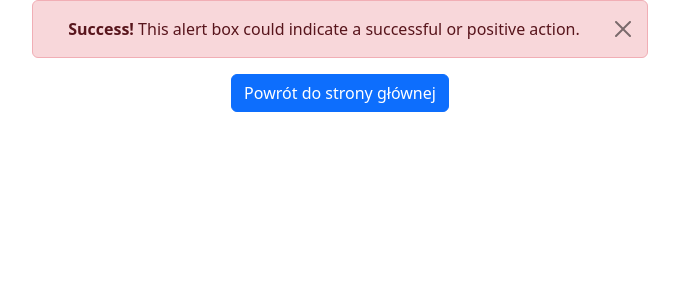
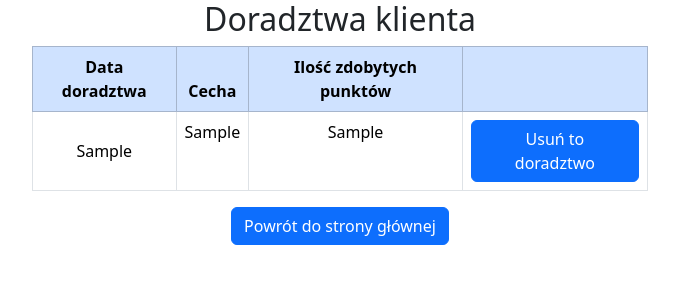
Before and after one commit to fenomenologia/PhpDoradztwo, a PHP site: page /szczegoly.php in a window 1280 px wide. Shown: the top 300 px of the page, without its empty margins (300-979 px from the left). Run offline with PHP 8.4, Linux system fonts and the light colour scheme; the visitor is signed in with stand-in values (Sample User, id 1); tables that the repository leaves empty or names only in its code hold one stand-in row (values such as "Sample post"); data that the repository does not hold is empty.

Commit message:
Dodano usuwanie doradztwa

```diff
--- a/szczegoly.php
+++ b/szczegoly.php
@@ -1,6 +1,7 @@
 <!DOCTYPE html>
 <?php
 require_once "conn.php";
+session_start();
 ?>
 <html lang="pl">
 <head>
@@ -13,8 +14,17 @@
 <body>
     <div class="container-fluid text-center w-50">
         <?php
-        $id_klienta = $_POST['id'];
-        $sql = "SELECT klient.imie, klient.nazwisko, doradztwo.data, cecha.nazwa, wynik.punkty
+        if (isset($_POST['id']))
+        {
+            $id_klienta = $_POST['id'];
+            $_SESSION['id_wysw'] = $id_klienta;
+        }
+        else
+        {
+            $id_klienta =  $_SESSION['id_wysw'];
+        }
+
+        $sql = "SELECT klient.imie, klient.nazwisko, doradztwo.data, doradztwo.id, cecha.nazwa, wynik.punkty
         FROM klient JOIN doradztwo ON doradztwo.id_klienta = klient.id
         JOIN wynik ON wynik.id_doradztwa = doradztwo.id
         JOIN cecha ON cecha.id = wynik.id_cechy
@@ -24,11 +34,12 @@
             echo "<p class='h2'>Doradztwa klienta</p>";
             $ilosc_doradztw = mysqli_num_rows($result) / 5;
             echo "<table class='table table-bordered'>
-                    <thead>
+                    <thead class='table-primary'>
                         <tr>
                             <th>Data doradztwa</th>
                             <th>Cecha</th>
                             <th>Ilość zdobytych punktów</th>
+                            <th></th>
                         </tr>
                     </thead>
                     <tbody>";
@@ -37,7 +48,12 @@
                 $row = mysqli_fetch_assoc($result);
                 if ($j % 5 ==0)
                 {
-                    echo "<tr><td rowspan=5>" . $row['data'] . "</td><td>" . $row['nazwa'] . "</td><td>" . $row['punkty'] . "</td></tr>";
+                    echo "<tr>
+                            <td rowspan=5 class='align-middle'>" . $row['data'] . "</td>
+                            <td>" . $row['nazwa'] . "</td>
+                            <td>" . $row['punkty'] . "</td>
+                            <td rowspan=5 class='align-middle'><button type='submit' onclick='naPewno(".$row['id'].")' class='btn btn-primary'>Usuń to doradztwo</button></td>
+                           </tr>";
                 }
                 else
                 {
@@ -50,11 +66,41 @@
         {
             echo "<div class='alert alert-danger alert-dismissible'>
                     <button type='button' class='btn-close' data-bs-dismiss='alert'></button>
-                    <strong>Success!</strong> This alert box could indicate a successful or positive action.
+                    <strong>Błąd!</strong> Wystąpił błąd.
                 </div>";
+        }
+        if (isset($_POST['usun']))
+        {
+            $idDoUsuniecia = $_POST['usun'];
+            $sql = "DELETE FROM wynik WHERE wynik.id_doradztwa =" . $idDoUsuniecia;
+            mysqli_query($conn, $sql);
+            $sql = "DELETE FROM doradztwo WHERE doradztwo.id =" . $idDoUsuniecia;
+
+            if (mysqli_query($conn, $sql))
+            {
+                echo "<div class='alert alert-success'>Doradztwo zostało usunięte.<button type='button' class='btn-close' data-bs-dismiss='alert'></button></div>";
+            }
+            else
+            {
+                echo "<div class='alert alert-danger'>Błąd podczas usuwania doradztwa.<button type='button' class='btn-close' data-bs-dismiss='alert'></button></div>";
+            }
         }
         ?>
         <a class="btn btn-primary" href="doradca.php">Powrót do strony głównej</a>
     </div>
+    <form id="usunForm" method="post" style="display: none">
+        <input type="hidden" name="usun" id="usunInput"/>
+    </form>
+    <script>
+        function naPewno(id)
+        {
+            let odp = confirm("Czy na pewno chcesz usunąć to doradztwo?");
+            if (odp == true)
+            {
+                document.getElementById('usunInput').value = id;
+                document.getElementById('usunForm').submit();
+            }
+        }
+    </script>
 </body>
 </html>
```
